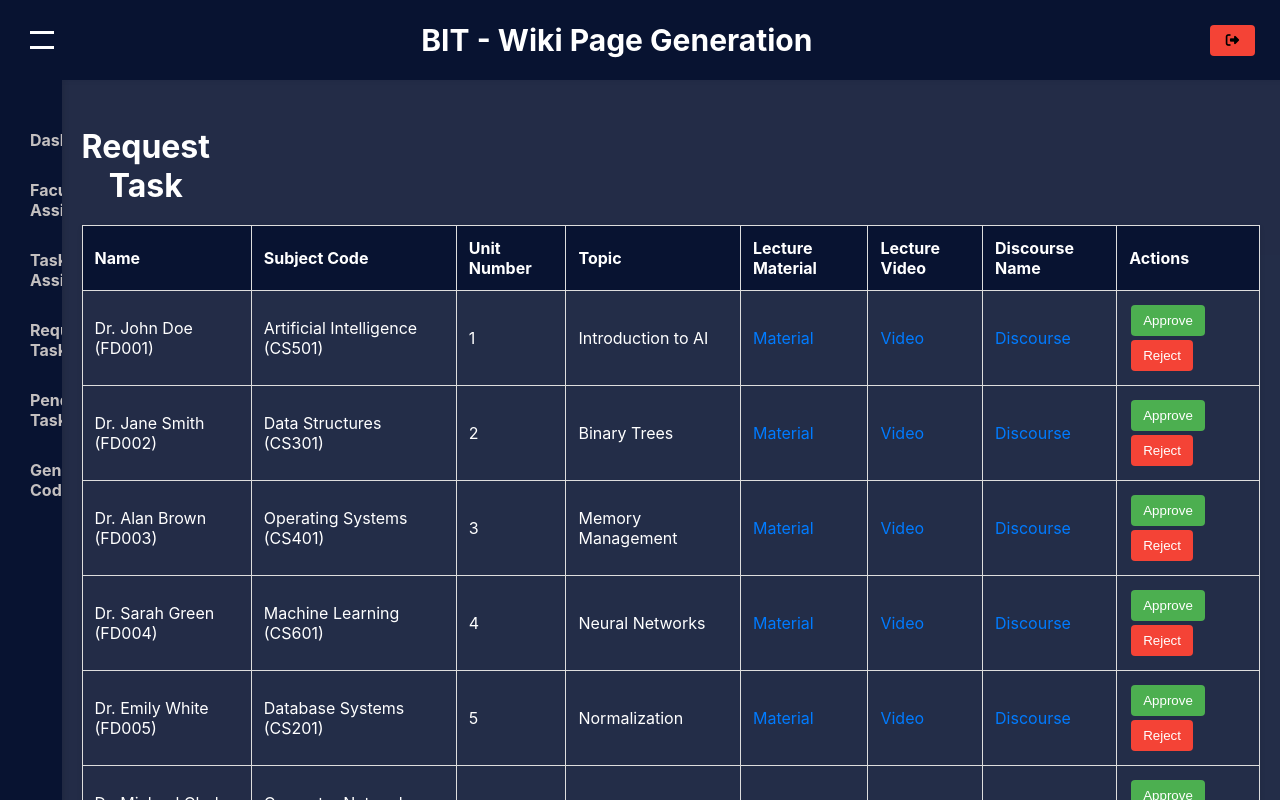
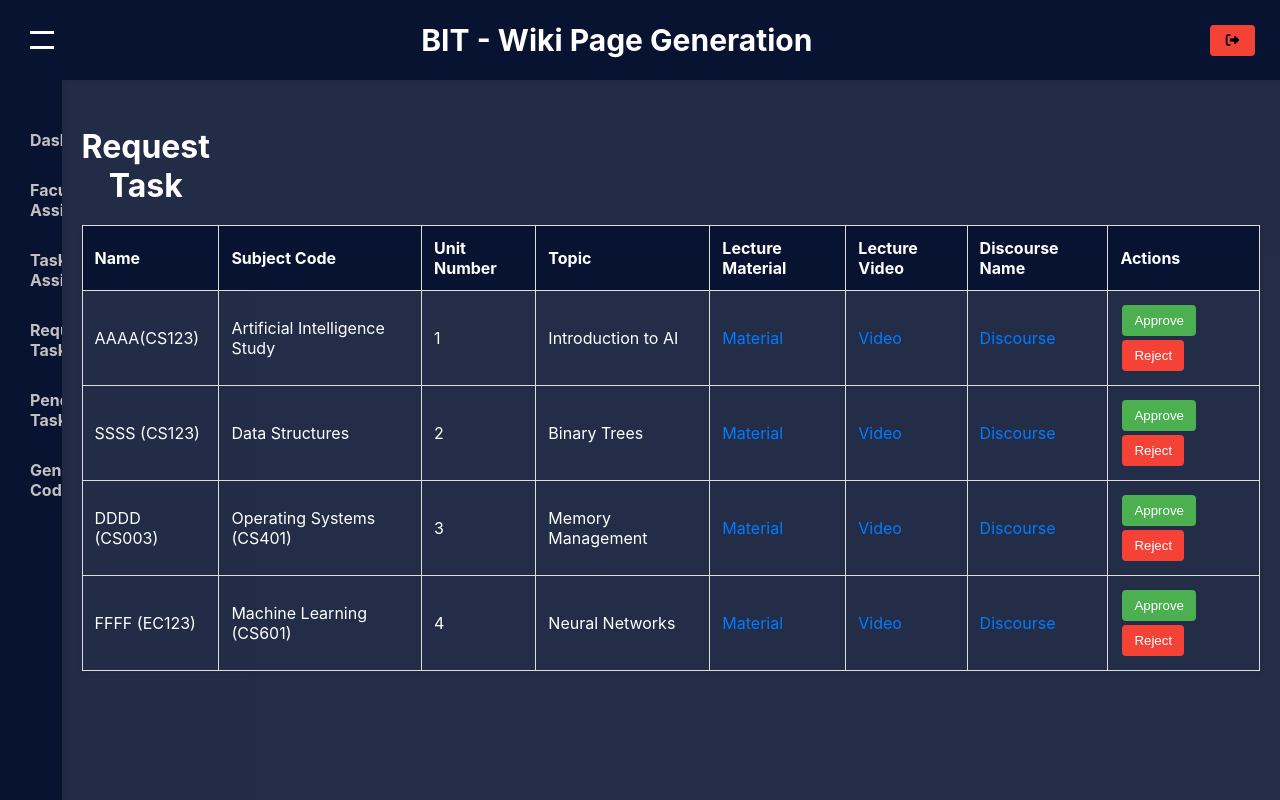
Before and after one commit to Bharaneedharan-K/WikiPage, a React (Create React App) app: page /admin/request-task in a window 1280 px wide. Built offline with nearby package versions, Linux system fonts and the light colour scheme.

Commit message:
small change

```diff
--- a/src/components/adminPage/frontend/AdminDashboard.css
+++ b/src/components/adminPage/frontend/AdminDashboard.css
@@ -1,10 +1,10 @@
 .dashboard-container {
   display: grid;
-  grid-template-columns: 1fr 1fr; /* 2 columns */
-  grid-template-rows: 1fr 1fr; /* 2 rows */
-  gap: 35px; /* Space between the cards */
+  grid-template-columns: 1fr 1fr;
+  grid-template-rows: 1fr 1fr;
+  gap: 35px;
   height: 90%;
-  width: 140%; /* Increase the container's width */
+  width: 140%;
   padding: 20px;
 }
 
@@ -18,12 +18,12 @@
   justify-content: center;
   align-items: center;
   text-align: center;
-  margin-top: 20px; /* Increase space at the top of the card */
+  margin-top: 20px;
   margin-left: 20px;
 }
 
 .task-card h3 {
-  font-size: 2em; /* Increase font size for the task labels */
+  font-size: 2em;
   margin: 0 0 10px 0;
   color: #333;
 }
@@ -35,7 +35,7 @@
 }
 
 .count-item {
-  font-size: 2em; /* Font size for the count */
+  font-size: 2em;
   font-weight: bold;
   color: #333;
 }
--- a/src/components/adminPage/frontend/AdminDashboard.jsx
+++ b/src/components/adminPage/frontend/AdminDashboard.jsx
@@ -2,7 +2,6 @@ import React from 'react';
 import './AdminDashboard.css';
 
 const AdminDashboard = () => {
-  // Data for tasks and their statuses
   const tasks = [
     { label: 'Total Number of Task', count: '25' },
     { label: 'Task Pending', count: '5' },
--- a/src/components/adminPage/frontend/AdminPage.jsx
+++ b/src/components/adminPage/frontend/AdminPage.jsx
@@ -1,6 +1,5 @@
-// AdminPage.js
 import React, { useState } from 'react';
-import { Routes, Route, Link, Navigate, useLocation } from 'react-router-dom';
+import { Routes, Route, Link, Navigate } from 'react-router-dom';
 import './AdminPage.css';
 
 import AdminDashboard from './AdminDashboard';
@@ -19,7 +18,6 @@ const AdminPage = () => {
   };
 
   const handleLogout = () => {
-    // Implement additional logout functionality here if needed
   };
 
   return (
--- a/src/components/adminPage/frontend/FacultyAssign.css
+++ b/src/components/adminPage/frontend/FacultyAssign.css
@@ -1,11 +1,10 @@
-/* FacultyAssign.css */
 
 .faculty-assign-container {
   margin: 0 auto;
   padding: 40px;
-  width: 100%; /* Make the container take the full width */
-  max-width: 100%; /* Allow it to stretch to the screen's full width */
-  background-color: rgba(42, 42, 42, 0); /* Fully transparent background */
+  width: 100%;
+  max-width: 100%;
+  background-color: rgba(42, 42, 42, 0);
   border-radius: 10px;
   color: #ffffff;
   position: relative;
@@ -23,28 +22,28 @@
   display: flex;
   flex-direction: column;
   gap: 20px;
-  max-width: 1200px; /* Restrict form content width */
-  margin: 0 auto; /* Center the form within the container */
+  max-width: 1200px;
+  margin: 0 auto;
 }
 
 .faculty-assign-container .form-group {
   display: flex;
   justify-content: space-between;
   align-items: center;
-  gap: 20px; /* Optional: Adds space between label and input */
+  gap: 20px;
 }
 
 .faculty-assign-container label {
   flex-basis: 30%;
   font-weight: 600;
-  text-align: right; /* Align label text to the right */
-  margin-right: 10px; /* Adds space between label and input */
+  text-align: right;
+  margin-right: 10px;
   width: 500px;
 }
 
 .faculty-assign-container input[type="text"],
 .faculty-assign-container input[type="email"] {
-  flex-grow: 1; /* Allows input to stretch fully to the right */
+  flex-grow: 1;
   padding: 12px;
   border: 1px solid #ccc;
   border-radius: 10px;
@@ -75,7 +74,7 @@
   cursor: pointer;
   transition: background-color 0.3s ease;
   position: absolute;
-  bottom: -10px; /* Adjust this value to move the button further down */
+  bottom: -10px;
   right: 40px;
 }
 
--- a/src/components/adminPage/frontend/FacultyAssign.jsx
+++ b/src/components/adminPage/frontend/FacultyAssign.jsx
@@ -20,7 +20,6 @@ const FacultyAssign = () => {
 
   const handleSubmit = (e) => {
     e.preventDefault();
-    // Implement form submission logic here
     console.log('Form submitted:', formData);
   };
 
--- a/src/components/adminPage/frontend/PendingTask.css
+++ b/src/components/adminPage/frontend/PendingTask.css
@@ -50,7 +50,7 @@
   }
 
   .filter-container input[type="date"] {
-    padding-right: 16px; /* Give some extra padding for the date input */
+    padding-right: 16px;
   }
 
   .reset-button {
--- a/src/components/adminPage/frontend/PendingTask.jsx
+++ b/src/components/adminPage/frontend/PendingTask.jsx
@@ -3,11 +3,11 @@ import './PendingTask.css';
 
 const PendingTask = () => {
   const initialTasks = [
-    { id: 1, facultyId: 'FAC123', facultyName: 'John Doe', subjectId: 'SUB101', dueDate: '2024-09-15' },
-    { id: 2, facultyId: 'FAC456', facultyName: 'Jane Smith', subjectId: 'SUB102', dueDate: '2024-09-20' },
-    { id: 3, facultyId: 'FAC789', facultyName: 'Alice Johnson', subjectId: 'SUB103', dueDate: '2024-09-25' },
-    { id: 4, facultyId: 'FAC321', facultyName: 'Robert Brown', subjectId: 'SUB104', dueDate: '2024-10-01' },
-    { id: 5, facultyId: 'FAC654', facultyName: 'Emily White', subjectId: 'SUB105', dueDate: '2024-10-05' },
+    { id: 1, facultyId: 'IT123', facultyName: 'AAAA', subjectId: 'IT123', dueDate: '2024-09-15' },
+    { id: 2, facultyId: 'CS123', facultyName: 'SSSS', subjectId: 'CS123', dueDate: '2024-09-20' },
+    { id: 3, facultyId: 'CB123', facultyName: 'DDDD', subjectId: 'CB123', dueDate: '2024-09-25' },
+    { id: 4, facultyId: 'EC123', facultyName: 'FFFF', subjectId: 'EC123', dueDate: '2024-10-01' },
+    { id: 5, facultyId: 'BT123', facultyName: 'GGGG', subjectId: 'BT123', dueDate: '2024-10-05' },
   ];
 
   const [tasks, setTasks] = useState(initialTasks);
--- a/src/components/adminPage/frontend/RequestTask.css
+++ b/src/components/adminPage/frontend/RequestTask.css
@@ -64,7 +64,7 @@
 }
 
 .request-task-table button:first-child {
-  background-color: #4caf50; /* Green for approve */
+  background-color: #4caf50;
 }
 
 .request-task-table button:first-child:hover {
@@ -72,7 +72,7 @@
 }
 
 .request-task-table button:last-child {
-  background-color: #f44336; /* Red for reject */
+  background-color: #f44336;
 }
 
 .request-task-table button:last-child:hover {
--- a/src/components/adminPage/frontend/RequestTask.jsx
+++ b/src/components/adminPage/frontend/RequestTask.jsx
@@ -2,10 +2,10 @@ import React, { useState } from 'react';
 import './RequestTask.css';
 
 const RequestTask = () => {
-  const [tasks, setTasks] = useState([
+  const [tasks] = useState([
     {
-      facultyName: 'Dr. John Doe (FD001)',
-      subjectName: 'Artificial Intelligence (CS501)',
+      facultyName: 'AAAA(CS123)',
+      subjectName: 'Artificial Intelligence Study',
       unitNumber: 1,
       topic: 'Introduction to AI',
       lectureMaterial: 'material_link_1.pdf',
@@ -13,8 +13,8 @@ const RequestTask = () => {
       discourseName: 'discourse_1',
     },
     {
-      facultyName: 'Dr. Jane Smith (FD002)',
-      subjectName: 'Data Structures (CS301)',
+      facultyName: 'SSSS (CS123)',
+      subjectName: 'Data Structures',
       unitNumber: 2,
       topic: 'Binary Trees',
       lectureMaterial: 'material_link_2.pdf',
@@ -22,7 +22,7 @@ const RequestTask = () => {
       discourseName: 'discourse_2',
     },
     {
-      facultyName: 'Dr. Alan Brown (FD003)',
+      facultyName: 'DDDD (CS003)',
       subjectName: 'Operating Systems (CS401)',
       unitNumber: 3,
       topic: 'Memory Management',
@@ -30,9 +30,8 @@ const RequestTask = () => {
       lectureVideo: 'video_link_3.mp4',
       discourseName: 'discourse_3',
     },
-    // Add more entries here
     {
-      facultyName: 'Dr. Sarah Green (FD004)',
+      facultyName: 'FFFF (EC123)',
       subjectName: 'Machine Learning (CS601)',
       unitNumber: 4,
       topic: 'Neural Networks',
@@ -40,60 +39,8 @@ const RequestTask = () => {
       lectureVideo: 'video_link_4.mp4',
       discourseName: 'discourse_4',
     },
-    {
-      facultyName: 'Dr. Emily White (FD005)',
-      subjectName: 'Database Systems (CS201)',
-      unitNumber: 5,
-      topic: 'Normalization',
-      lectureMaterial: 'material_link_5.pdf',
-      lectureVideo: 'video_link_5.mp4',
-      discourseName: 'discourse_5',
-    },
-    {
-      facultyName: 'Dr. Michael Clark (FD006)',
-      subjectName: 'Computer Networks (CS701)',
-      unitNumber: 6,
-      topic: 'Network Protocols',
-      lectureMaterial: 'material_link_6.pdf',
-      lectureVideo: 'video_link_6.mp4',
-      discourseName: 'discourse_6',
-    },
-    {
-      facultyName: 'Dr. Laura Davis (FD007)',
-      subjectName: 'Software Engineering (CS801)',
-      unitNumber: 7,
-      topic: 'Agile Methodologies',
-      lectureMaterial: 'material_link_7.pdf',
-      lectureVideo: 'video_link_7.mp4',
-      discourseName: 'discourse_7',
-    },
-    {
-      facultyName: 'Dr. Brian Wilson (FD008)',
-      subjectName: 'Algorithms (CS901)',
-      unitNumber: 8,
-      topic: 'Dynamic Programming',
-      lectureMaterial: 'material_link_8.pdf',
-      lectureVideo: 'video_link_8.mp4',
-      discourseName: 'discourse_8',
-    },
-    {
-      facultyName: 'Dr. Olivia King (FD009)',
-      subjectName: 'Computer Graphics (CS601)',
-      unitNumber: 9,
-      topic: 'Rendering Techniques',
-      lectureMaterial: 'material_link_9.pdf',
-      lectureVideo: 'video_link_9.mp4',
-      discourseName: 'discourse_9',
-    },
-    {
-      facultyName: 'Dr. Kevin Miller (FD010)',
-      subjectName: 'Cybersecurity (CS501)',
-      unitNumber: 10,
-      topic: 'Encryption Techniques',
-      lectureMaterial: 'material_link_10.pdf',
-      lectureVideo: 'video_link_10.mp4',
-      discourseName: 'discourse_10',
-    },
+
+
   ]);
 
   const handleApprove = (index) => {
--- a/src/components/adminPage/frontend/TaskAssign.css
+++ b/src/components/adminPage/frontend/TaskAssign.css
@@ -1,11 +1,10 @@
-/* TaskAssign.css */
 
 .task-assign-container {
   margin: 0 auto;
   padding: 40px;
-  width: 100%; /* Full width of the container */
-  max-width: 1200px; /* Restrict to a maximum width */
-  background-color: rgba(42, 42, 42, 0); /* Fully transparent background */
+  width: 100%;
+  max-width: 1200px;
+  background-color: rgba(42, 42, 42, 0);
   border-radius: 10px;
   color: #ffffff;
   position: relative;
@@ -13,7 +12,7 @@
 
 .task-assign-container h1 {
   text-align: left;
-  margin-bottom: 50px; /* Consistent spacing with FacultyAssign */
+  margin-bottom: 50px;
   margin-top: 10px;
   color: #ffffff;
   font-size: 32px;
@@ -23,27 +22,27 @@
   display: flex;
   flex-direction: column;
   gap: 20px;
-  width: 100%; /* Full width within the container */
+  width: 100%;
 }
 
 .task-assign-container .form-group {
   display: flex;
   justify-content: space-between;
   align-items: center;
-  gap: 20px; /* Space between label and input */
+  gap: 20px;
 }
 
 .task-assign-container label {
   flex-basis: 30%;
   font-weight: 600;
-  text-align: right; /* Align label text to the right */
-  margin-right: 10px; /* Space between label and input */
-  width: 500px; /* Consistent width with FacultyAssign */
+  text-align: right;
+  margin-right: 10px;
+  width: 500px;
 }
 
 .task-assign-container input[type="text"],
 .task-assign-container input[type="date"] {
-  flex-grow: 1; /* Allows input to stretch fully to the right */
+  flex-grow: 1;
   padding: 12px;
   border: 1px solid #ccc;
   border-radius: 10px;
@@ -60,7 +59,7 @@
 .task-assign-container .form-actions {
   display: flex;
   justify-content: flex-end;
-  margin-top: 20px; /* Added margin to separate from form elements */
+  margin-top: 20px;
 }
 
 .task-assign-container .assign-task {
--- a/src/components/adminPage/frontend/TaskAssign.jsx
+++ b/src/components/adminPage/frontend/TaskAssign.jsx
@@ -18,7 +18,6 @@ const TaskAssign = () => {
 
   const handleSubmit = (e) => {
     e.preventDefault();
-    // Implement form submission logic here
     console.log('Task assigned:', formData);
   };
 
```
